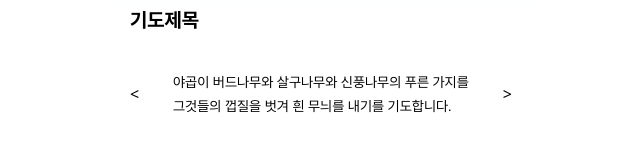
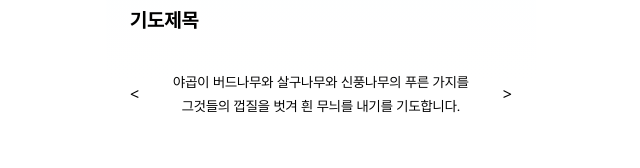
Before and after one commit to LazyMG/bread-house, a Next.js app: page /new in a window 1280 px wide. Shown: the part 591-759 px from the top of the page, without its empty margins (319-959 px from the left). Built offline with nearby package versions, Linux system fonts and the light colour scheme; a web font is replaced by a local one.

Commit message:
line test

```diff
--- a/app/new/page.tsx
+++ b/app/new/page.tsx
@@ -76,6 +76,7 @@ export default function NewPage() {
           </div>
           <div className="mt-[39px] px-[7px] flex justify-between h-[48px] items-center gap-[14px]">
             <div>{"<"}</div>
+            <div className="flex justify-center items-center text-center">
               <p
                 className="text-[14px] leading-[24px] font-wanted break-words"
                 style={{
@@ -87,6 +88,7 @@ export default function NewPage() {
                 야곱이 버드나무와 살구나무와 신풍나무의 푸른 가지를 그것들의
                 껍질을 벗겨 흰 무늬를 내기를 기도합니다.
               </p>
+            </div>
 
             <div>{">"}</div>
           </div>
```
Lines whose indentation alone changed are shown as unchanged.
